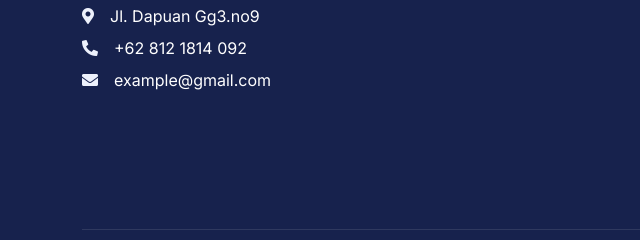
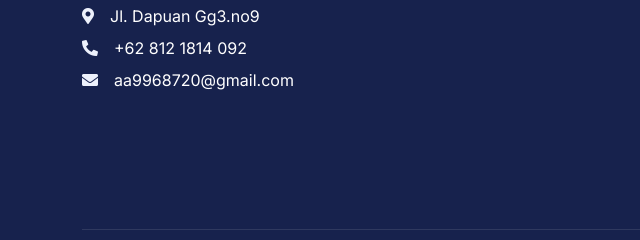
Before and after one commit to coorporates/acings-teknik, a plain HTML site: page index.html in a window 1280 px wide. Shown: the part 3467-3707 px from the top of the page, 0-640 px from the left. Drawn offline with nearby package versions, Linux system fonts and the light colour scheme.

Commit message:
menambahkan email

```diff
--- a/index.html
+++ b/index.html
@@ -333,7 +333,7 @@
             <h4 class="text-light mb-4">Alamat</h4>
             <p class="mb-2 footer-alamat"><i class="fa fa-map-marker-alt me-3"></i><a href="">Jl. Dapuan Gg3.no9</a></p>
             <p class="mb-2 footer-contact"><i class="fa fa-phone-alt me-3"></i><a href="https://wa.me/628121814092">+62 812 1814 092</a></p>
-            <p class="mb-2 footer-email"><i class="fa fa-envelope me-3"></i><a href="">example@gmail.com</a></p>
+            <p class="mb-2 footer-email"><i class="fa fa-envelope me-3"></i><a href="mailto:aa9968720@gmail.com">aa9968720@gmail.com</a></p>
           </div>
           <div class="col-lg-3 col-md-6">
             <h4 class="text-light mb-4">Jam Pelayanan</h4>
```
